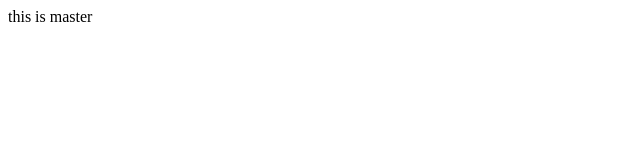
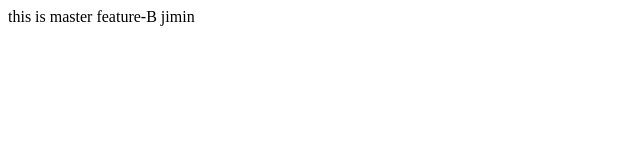
Before and after one commit to kspark-hs/group-project, a plain HTML site: page index.html in a window 1280 px wide. Shown: the whole page, without its empty margins (0-640 px from the left). Drawn offline with Linux system fonts and the light colour scheme.

Commit message:
feature B jimin

```diff
--- a/index.html
+++ b/index.html
@@ -7,5 +7,6 @@
 </head>
 <body>
     this is master
+    feature-B jimin
 </body>
 </html>
```
